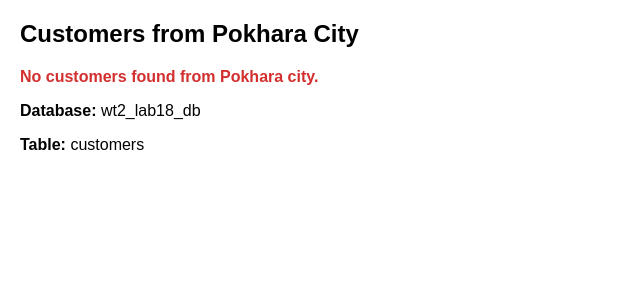
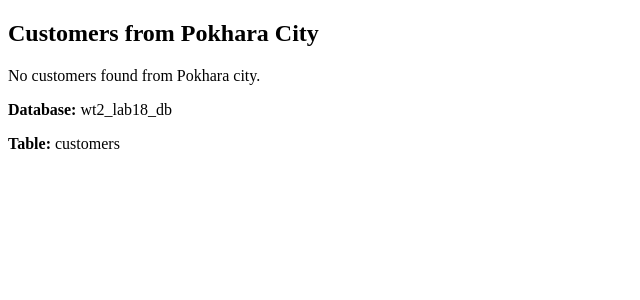
Before and after one commit to milanbairagi/bit-labs, a PHP site: page /index.php in a window 1280 px wide. Shown: the top 300 px of the page, without its empty margins (0-640 px from the left). Run offline with PHP 8.4, Linux system fonts and the light colour scheme; tables that the repository leaves empty or names only in its code hold one stand-in row (values such as "Sample post").

Commit message:
fix: remove unnecessary styles and classes from customer display page

```diff
--- a/5th Semester/Web Technology II/Lab-19/index.php
+++ b/5th Semester/Web Technology II/Lab-19/index.php
@@ -42,34 +42,13 @@ $conn->close();
 	<meta name="viewport" content="width=device-width, initial-scale=1.0">
 	<title>Customers from Pokhara</title>
 	<style>
-		body {
-			font-family: Arial, sans-serif;
-			margin: 20px;
-		}
 		table {
 			border-collapse: collapse;
-			width: 100%;
-			max-width: 800px;
 		}
 		th, td {
 			border: 1px solid #ddd;
 			padding: 10px;
 			text-align: left;
-		}
-		th {
-			background-color: #4CAF50;
-			color: white;
-		}
-		tr:nth-child(even) {
-			background-color: #f2f2f2;
-		}
-		.no-data {
-			color: #d32f2f;
-			font-weight: bold;
-		}
-		.found {
-			color: #0a7a1f;
-			font-weight: bold;
 		}
 	</style>
 </head>
@@ -77,7 +56,7 @@ $conn->close();
 	<h2>Customers from <?php echo $city; ?> City</h2>
 
 	<?php if (count($customers) > 0): ?>
-		<p class="found">Found <?php echo count($customers); ?> customer(s) from <?php echo $city; ?></p>
+		<p>Found <?php echo count($customers); ?> customer(s) from <?php echo $city; ?></p>
 		<table>
 			<thead>
 				<tr>
@@ -103,7 +82,7 @@ $conn->close();
 			</tbody>
 		</table>
 	<?php else: ?>
-		<p class="no-data">No customers found from <?php echo $city; ?> city.</p>
+		<p>No customers found from <?php echo $city; ?> city.</p>
 	<?php endif; ?>
 
 	<p><strong>Database:</strong> <?php echo $database; ?></p>
```
